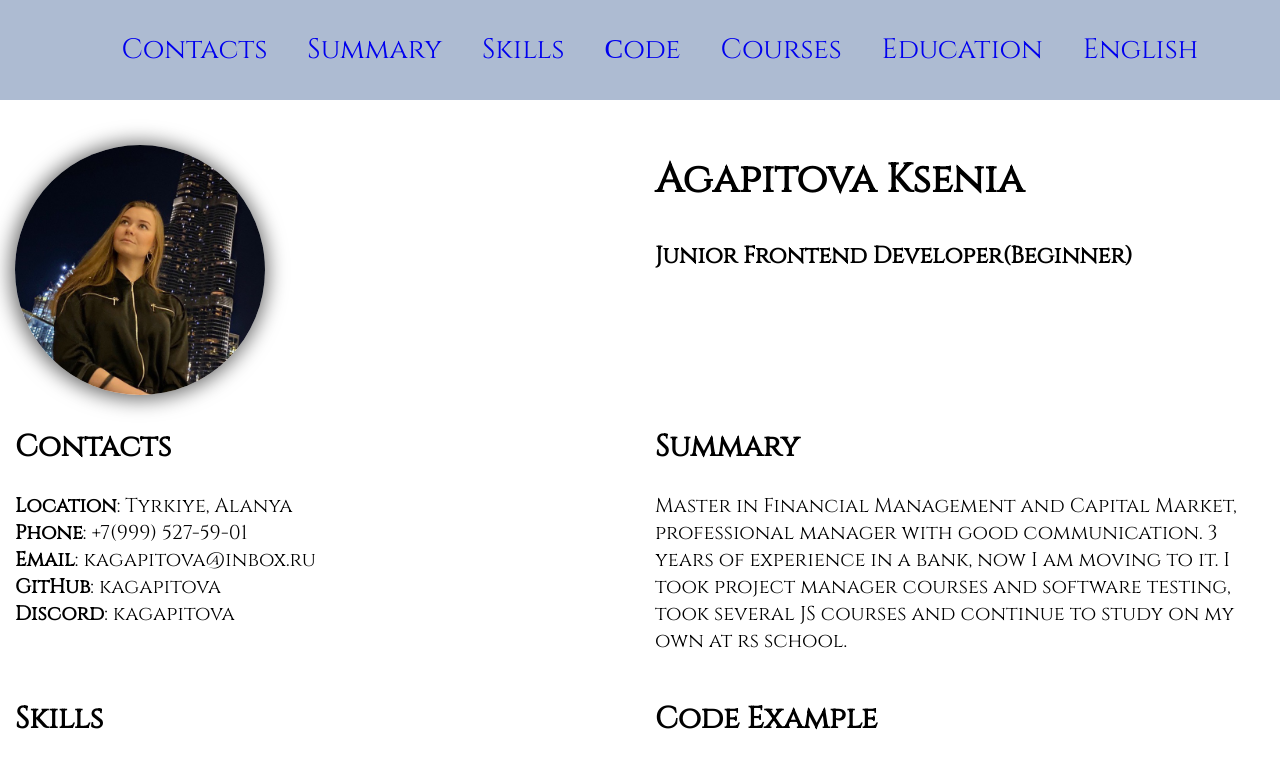
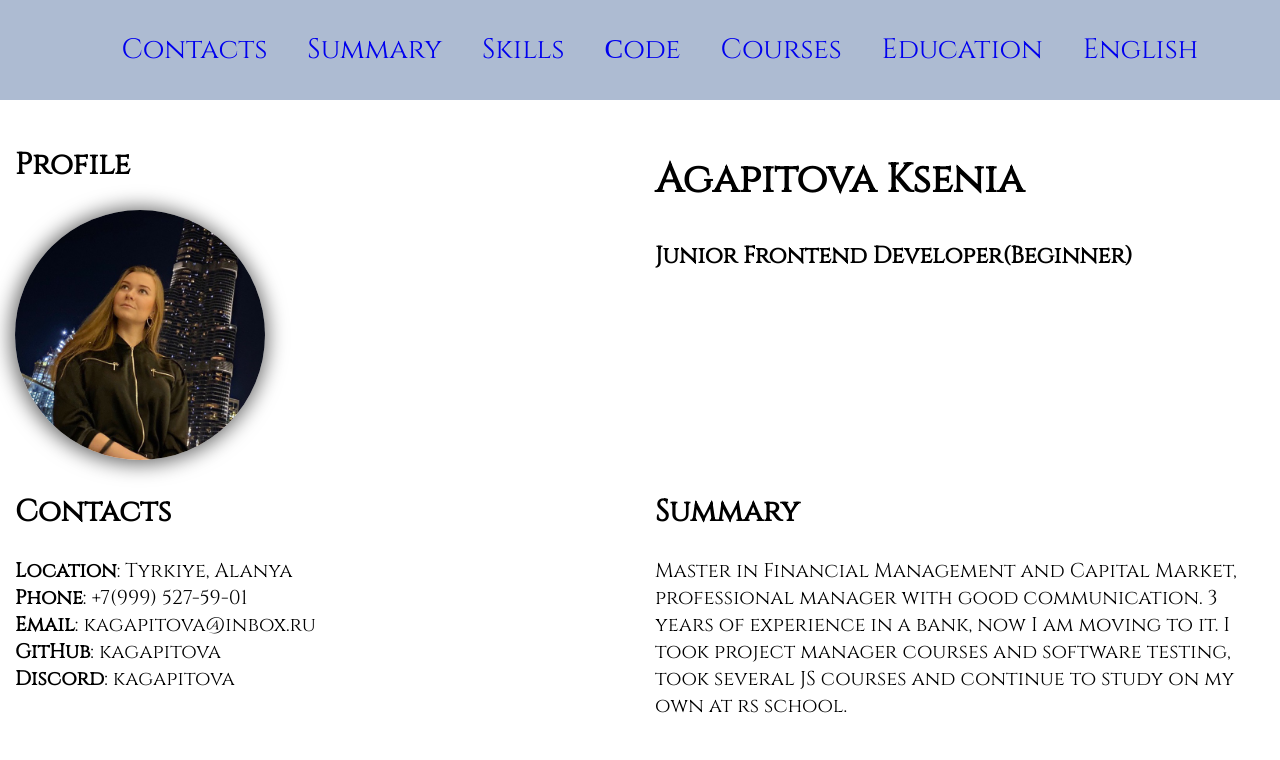
Before and after one commit to kagapitova/rsschool-cv, a plain HTML site: page index.html in a window 1280 px wide. Shown: the top 760 px of the page. Drawn offline with Linux system fonts and the light colour scheme.

Commit message:
init: new info

```diff
--- a/index.html
+++ b/index.html
@@ -31,7 +31,7 @@
 <main class="main">
     <div class="container main-container">
         <section class="section" id="avatar">
-            <h2 class="section-title"></h2>
+            <h2 class="section-title">Profile</h2>
             <img class="avatar" src="./assets/avatar.jpg" alt="avatar">
         </section>
         <section class="section" id="profile">
```
